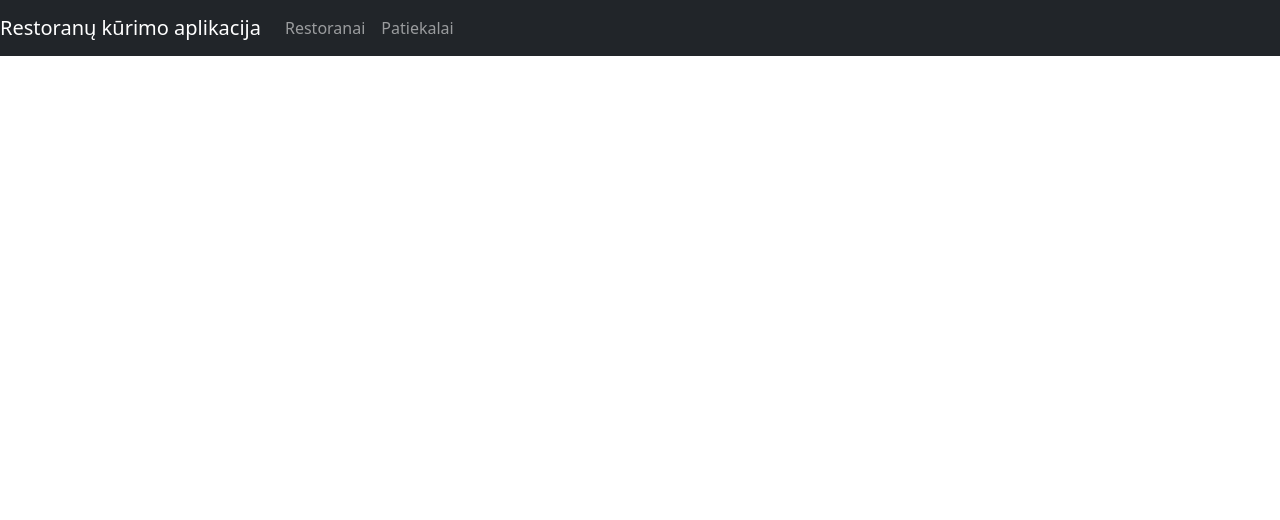
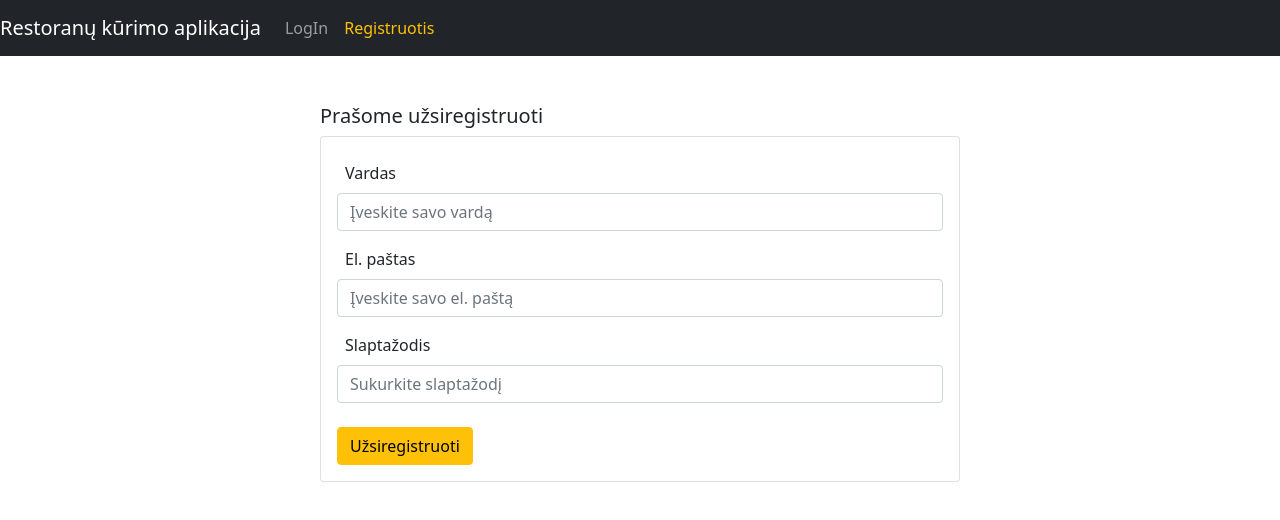
Before and after one commit to alinapak/restaurantAppReact, a React (Create React App) app: page /register in a window 1280 px wide. Shown: the top 520 px of the page. Built offline with nearby package versions, Linux system fonts and the light colour scheme.

Commit message:
added login, registration and logout

```diff
--- a/src/App.js
+++ b/src/App.js
@@ -1,22 +1,27 @@
 
 import './App.css';
 import Header from './components/Header/Header';
-import { BrowserRouter, Route, Routes } from "react-router-dom";
-import React from 'react';
+import { BrowserRouter, Route, Routes} from "react-router-dom";
 import Restoran from './components/Restaurant/Restaurant';
 import Dishes from './components/Dishes/Dishes';
 import Home from './components/Home/Home';
+import Login from './components/Login/Login';
+import Register from './components/Register/Register';
 
 function App() {
+
   return (
-    <BrowserRouter>
+
+    <BrowserRouter >
     <Header/>
-    <Routes>
-      <Route path='/' element={<Home/>} />
-      <Route path='/restaurants' element={<Restoran/>} />
-      <Route path='/dishes' element={<Dishes/>} />
-    </Routes>
-  </BrowserRouter>
+      <Routes>
+        <Route path='/' element={<Home />} />
+        <Route path='/restaurants' element={<Restoran />} />
+        <Route path='/dishes' element={<Dishes />} />
+        <Route path='/login' element={<Login />} />
+        <Route path='/register' element={<Register />} />
+      </Routes>
+    </BrowserRouter>
   );
 }
 
--- a/src/components/Dishes/Dishes.js
+++ b/src/components/Dishes/Dishes.js
@@ -13,6 +13,7 @@ function Dishes() {
   const [dishes, setDishes] = useState([]);
   const [updateForm, setUpdateForm] = useState(false);
   const [dishId, setDishId] = useState("");
+  const [token, _] = useState(localStorage.getItem("token"));
 
   function createDish() {
     console.warn(title, price, file, restaurant);
@@ -28,6 +29,7 @@ function Dishes() {
     // fetch while creating project
     fetch("http://localhost/api/v1/dishes", {
       method: 'POST',
+      headers:{ 'Accept': 'application/json', "Authorization": `Bearer ${token}` },
       body: formData
     });
   }
@@ -59,6 +61,7 @@ function Dishes() {
     // fetch while creating app
     fetch("http://localhost/api/v1/dishes/" + dishId, {
       method: 'POST',
+      headers:{ 'Accept': 'application/json', "Authorization": `Bearer ${token}` },
       body: formData
     })
   }
@@ -68,7 +71,7 @@ function Dishes() {
     //  fetch("https://lara-restaurant-prepare.herokuapp.com/api/v1/dishes/" + id, { method: 'DELETE' })
 
     // fetch while creating project
-    fetch("http://localhost/api/v1/dishes/" + id, { method: 'DELETE' })
+    fetch("http://localhost/api/v1/dishes/" + id, { method: 'DELETE', headers:{ 'Accept': 'application/json', "Authorization": `Bearer ${token}` } })
       .then((response) => {
         console.log(response);
         if (response.status === 200) {
@@ -83,7 +86,7 @@ function Dishes() {
     //  fetch("https://lara-restaurant-prepare.herokuapp.com/api/v1/restaurants")
 
     // fetch while creating app
-    fetch("http://localhost/api/v1/restaurants")
+    fetch("http://localhost/api/v1/restaurants", {headers: {'Content-Type':'application/json', 'Accept': 'application/json', "Authorization": `Bearer ${token}`}})
       .then(res => res.json())
       .then(
         (result) => {
@@ -96,10 +99,14 @@ function Dishes() {
     // fetch from heroku
     //fetch("https://lara-restaurant-prepare.herokuapp.com/api/v1/dishes")
     // fetch while creating app
-    fetch("http://localhost/api/v1/dishes")
+    fetch("http://localhost/api/v1/dishes",{headers: {'Content-Type':'application/json', 'Accept': 'application/json', "Authorization": `Bearer ${token}`}})
       .then(res => res.json())
       .then(
         (result) => {
+        //   if(!result.ok) {
+        //     setError(result);
+        //     setIsLoaded(true);
+        // }
           console.log(result); // <--- check this out in the console
           setDishes(result); setIsLoaded(true);
         },
--- a/src/components/Header/Header.css
+++ b/src/components/Header/Header.css
@@ -1 +1,4 @@
-.Header {}
+#right-btn {
+   float:right !important;
+  /* margin-left:50em; */
+}
--- a/src/components/Header/Header.js
+++ b/src/components/Header/Header.js
@@ -1,18 +1,23 @@
-import React from 'react';
+import React, { useState } from 'react';
 import './Header.css';
 import { NavLink } from 'react-router-dom';
 
-const Header = () => (
-  <nav className="navbar navbar-expand-xl navbar-expand-lg navbar-dark bg-dark">
-    <NavLink className={({ isActive }) => (isActive ? "navbar-brand text-warning active" : "navbar-brand ")} to="/">Restoranų kūrimo aplikacija</NavLink>
-    <div className="navbar-collapse">
-      <ul className="navbar-nav">
-        <li className="nav-item"><NavLink className={({ isActive }) => (isActive ? "nav-link text-warning active" : "nav-link ")} to="/restaurants">Restoranai</NavLink></li>
-        <li className="nav-item"><NavLink className={({ isActive }) => (isActive ? "nav-link text-warning active" : "nav-link ")} to="/dishes">Patiekalai</NavLink></li>
-      </ul>
-    </div>
-  </nav>
-
-);
+const Header = () => {
+   const [token, setToken] = useState(localStorage.getItem("token"));
+   return (
+      <nav className="navbar navbar-expand-sm navbar-dark bg-dark">
+         <NavLink className={({ isActive }) => (isActive ? "navbar-brand text-warning active" : "navbar-brand ")} to="/">Restoranų kūrimo aplikacija</NavLink>
+         <div className="navbar-collapse d-inline">
+            {token
+               ? <ul className="navbar-nav ">  <li className="nav-item"><NavLink className={({ isActive }) => (isActive ? "nav-link text-warning active" : "nav-link ")} to="/restaurants">Restoranai</NavLink></li>
+                  <li className=" "><NavLink className={({ isActive }) => (isActive ? "nav-link text-warning active" : "nav-link ")} to="/dishes">Patiekalai</NavLink></li></ul>
+               : <ul className="navbar-nav"><li className="nav-item"><NavLink className={({ isActive }) => (isActive ? "nav-link text-warning active" : "nav-link ")} to="/login">LogIn</NavLink></li>   <li className="nav-item"><NavLink className={({ isActive }) => (isActive ? "nav-link text-warning active" : "nav-link ")} to="/register">Registruotis</NavLink></li></ul>}
+         </div>
+         <div>
+            {token?<button className='btn btn-danger m-1 ' onClick={(e) => { setToken(localStorage.removeItem('token')); window.location.href = '/login' }} >Atsijungti</button>:""}
+            </div>
+      </nav>
+   )
+}
 
 export default Header;
--- /dev/null
+++ b/src/components/Login/Login.css
@@ -0,0 +1 @@
+.Login {}
--- /dev/null
+++ b/src/components/Login/Login.js
@@ -0,0 +1,66 @@
+import React, { useEffect, useState } from 'react';
+import { useNavigate } from 'react-router-dom';
+
+async function loginUser(credentials) {
+  console.log(JSON.stringify(credentials));
+  return fetch('http://localhost/api/login',
+    {
+      method: 'POST', headers: { 'Content-Type': 'application/json' },
+      body: JSON.stringify(credentials)
+    }).then(data => data.json())
+  // .then((d) => {
+  //     console.log(d["authorisation"]['token']);
+  // return d;}
+  // );
+}
+
+export default function Login({ setLogedIn }) {
+  const [token, setToken] = useState(localStorage.getItem("token"));
+  const [email, setEmail] = useState();
+  const [password, setPassword] = useState();
+  const nav = useNavigate();
+
+  useEffect(() => {
+    if (token) {
+console.log(token);
+window.location.href='/restaurants'}
+    else if(!token){
+      return nav("/login");
+    }
+  }, [token]);
+
+  const handleSubmit = async (event) => {
+    event.preventDefault();
+    const loginInfo = await loginUser({ email, password });
+    console.log(loginInfo);
+    setToken(loginInfo["authorisation"]["token"]);
+    localStorage.setItem('token', loginInfo["authorisation"]["token"]);
+    localStorage.setItem('username', loginInfo["user"]["name"]);
+    localStorage.setItem('admin', loginInfo["user"]["admin"]);
+    setLogedIn(true);
+  }
+
+  return (
+
+
+    <div className="col-sm-6 mt-5 offset-sm-3">
+      <h5>Please login</h5>
+      <div className='card p-3'>
+
+        <form onSubmit={handleSubmit}>
+          <div className="form-group">
+            <label className='m-2' htmlFor="email">Email address</label>
+            <input type="email" className="form-control mb-2" id="email" onChange={e => setEmail(e.target.value)} placeholder="Enter email" required />
+          </div>
+          <div className="form-group">
+            <label className='m-2' htmlFor="pass">Password</label>
+            <input type="password" className="form-control" id="pass" onChange={e => setPassword(e.target.value)}  required placeholder="Password" />
+          </div>
+          <br />
+          <button type="submit" className="btn btn-warning">Submit</button>
+        </form>
+
+      </div>
+    </div>
+  )
+}
--- /dev/null
+++ b/src/components/Register/Register.css
@@ -0,0 +1 @@
+.Register {}
--- /dev/null
+++ b/src/components/Register/Register.js
@@ -0,0 +1,58 @@
+import React, {useState } from 'react';
+import { useNavigate } from 'react-router-dom';
+import './Register.css';
+
+
+function Register() {
+  const [name, setName] = useState("");
+  const [email, setEmail] = useState("");
+  const [password, setPassword] = useState("");
+  const nav = useNavigate();
+
+  const createUser = async (e) => {
+    e.preventDefault();
+    const formData = new FormData();
+    formData.append('name', name);
+    formData.append('email', email);
+    formData.append('password', password);
+
+    await fetch("http://localhost/api/register", {
+      method: 'POST',
+      body: formData,
+      headers: { "Accept": 'application/json'},
+    }).then(response => {
+      console.log(response);
+
+      if (response.status === 200) {
+          console.log('ok');
+          return nav("/login");
+      }
+  });
+  }
+    return (
+      <>
+        <div className="col-sm-6 mt-5 offset-sm-3">
+          <h5>Prašome užsiregistruoti</h5>
+          <div className='card p-3'>
+            <form onSubmit= {createUser}>
+              <div className="form-group">
+                <label className='m-2' htmlFor="text">Vardas</label>
+                <input type="text" className="form-control mb-2" id="text" placeholder="Įveskite savo vardą" value={name} onChange={(e) => setName(e.target.value)} />
+              </div>
+              <div className="form-group">
+                <label className='m-2' htmlFor="email">El. paštas</label>
+                <input type="email" className="form-control mb-2" id="email" placeholder="Įveskite savo el. paštą" value={email} onChange={(e) => setEmail(e.target.value)} />
+              </div>
+              <div className="form-group">
+                <label className='m-2' htmlFor="pass">Slaptažodis</label>
+                <input type="password" className="form-control" id="pass" placeholder="Sukurkite slaptažodį" value={password} onChange={(e) => setPassword(e.target.value)} />
+              </div>
+              <br />
+              <button type="submit" className="btn btn-warning">Užsiregistruoti</button>
+            </form>
+          </div>
+        </div>
+      </>
+    );
+}
+export default Register;
--- a/src/index.js
+++ b/src/index.js
@@ -7,9 +7,9 @@ import 'bootstrap/dist/css/bootstrap.css';
 
 const root = ReactDOM.createRoot(document.getElementById('root'));
 root.render(
-  <React.StrictMode>
+  // <React.StrictMode>
     <App />
-  </React.StrictMode>
+  // {/* </React.StrictMode> */}
 );
 
 // If you want to start measuring performance in your app, pass a function
```
Also changed, not shown: src/components/Restaurant/Restaurant.js (+10 -3 lines).
